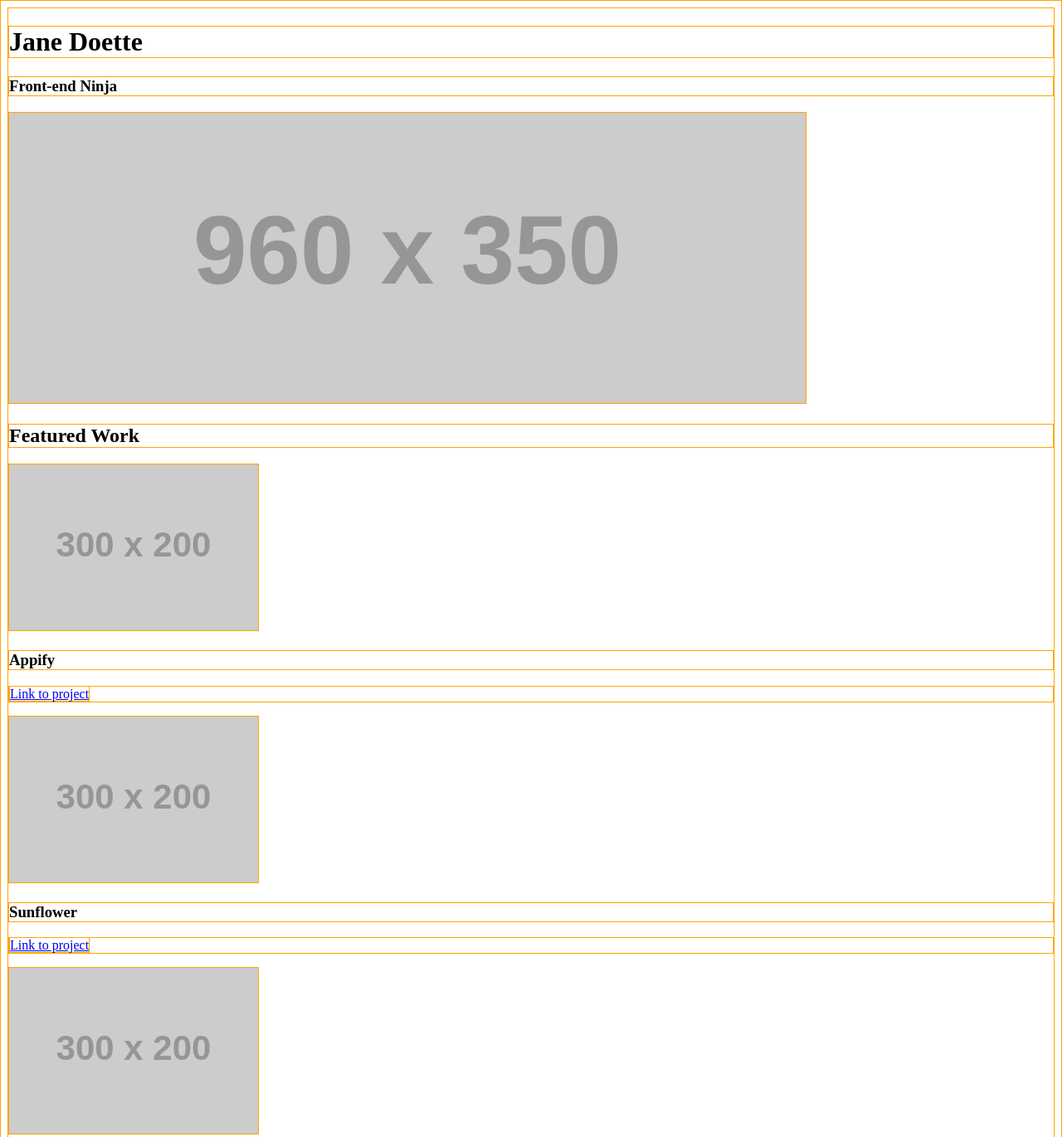
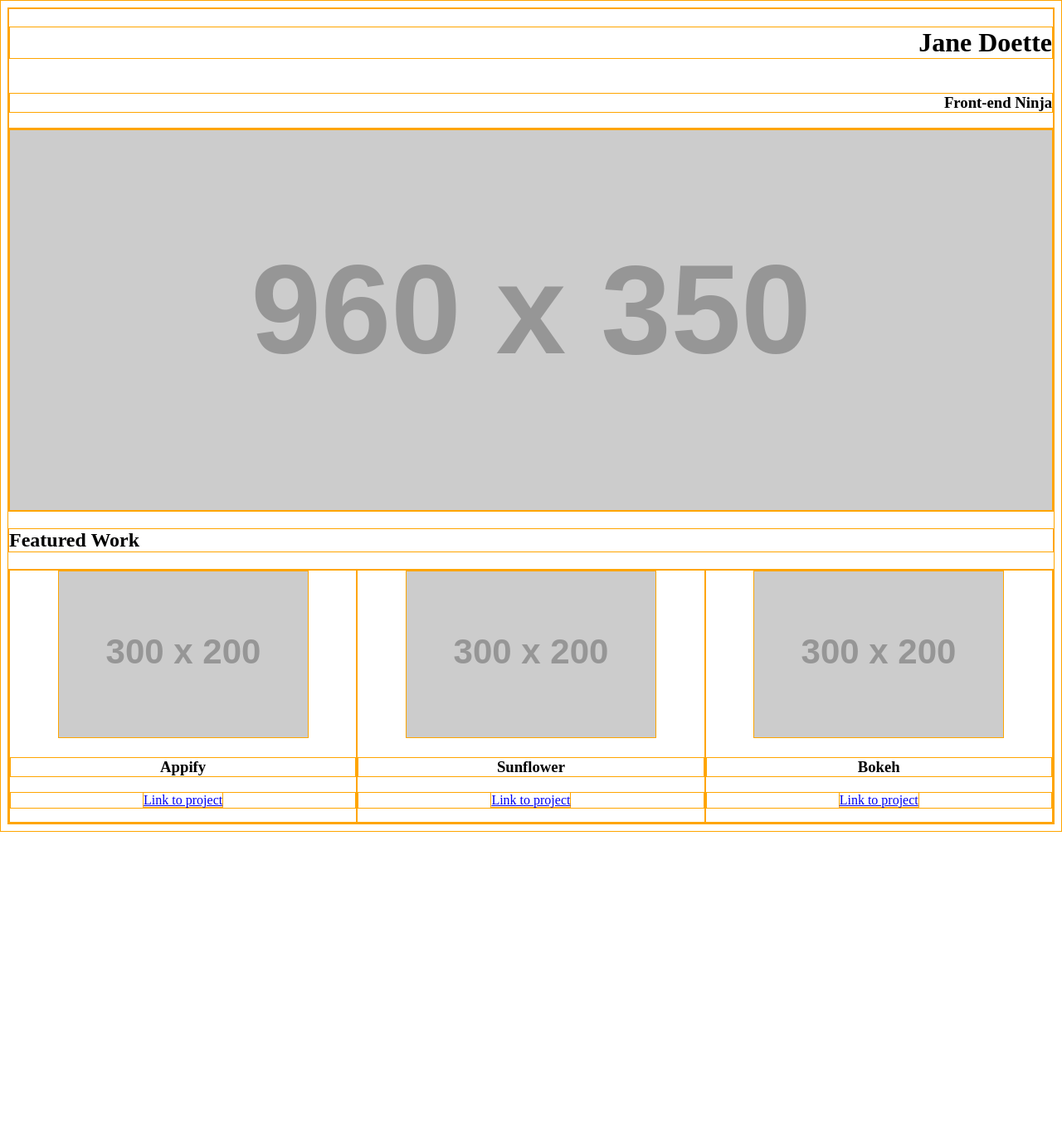
Before and after one commit to ez2212/project_evie-, a plain HTML site: page grid_portfolio/index.html in a window 1280 px wide. Shown: the top 1371 px of the page at 83% size. After the commit the page ends 1003 px from the top, so only its background shows below. Drawn offline with Linux system fonts and the light colour scheme; placeholder pictures from the web are drawn by us.

Commit message:
box-align

```diff
--- a/grid_portfolio/index.html
+++ b/grid_portfolio/index.html
@@ -6,19 +6,33 @@
 	<title> JS Bin </title>
 </head>
 <body>
-  <h1> Jane Doette</h1>
-  <h3> Front-end Ninja</h3>
-  <img src="http://placehold.it/960x350">
-  <h2>Featured Work</h2>
+  <div class= "row">
+    <h1 class="col-12"> Jane Doette</h1>
+    <h3 class="col-12"> Front-end Ninja</h3>
+  </div>
+  <div class="row">
+    <img class="col-12" src="http://placehold.it/960x350">
+  </div>
+
+
+
+ <h2>Featured Work</h2>
+ <div class="row">
+<div class="portfolio col-4">
   <img src="http://placehold.it/300x200">
   <h3>Appify</h3>
   <p><a href="#">Link to project</a></p>
+  </div>
+  <div class="portfolio col-4">
   <img src="http://placehold.it/300x200">
   <h3>Sunflower</h3>
   <p><a href="#">Link to project</a></p>
+  </div>
+  <div class="portfolio col-4">
   <img src="http://placehold.it/300x200">
    <h3>Bokeh</h3>
   <p><a href="#">Link to project</a></p>
-  <img src="http://placehold.it/300x200">
+  </div>
+  </div>
 </body>
 </html>
--- a/grid_portfolio/styles.css
+++ b/grid_portfolio/styles.css
@@ -9,6 +9,12 @@
   -ms-box-sizing: border-box;
   box-sizing: border-box;
 }
+
+
+.portfolio{
+  text-align: center;
+}
+
 .row{
   width: 100%;
   display: flex;
@@ -49,4 +55,6 @@
 }
 .col-12{
   width: 100%;
+  text-align: right;
+
 }
```
